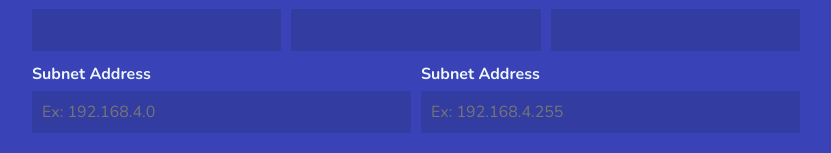
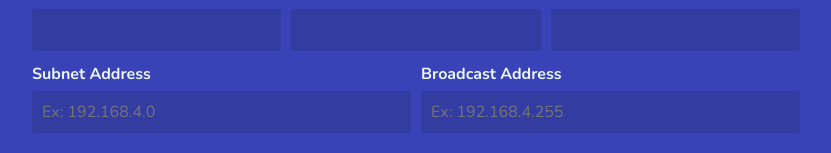
Before and after one commit to fernandonagase/masker, a React (Create React App) app: page / in a window 1280 px wide. Shown: the part 569-722 px from the top of the page, without its empty margins (224-1055 px from the left). Built offline with nearby package versions, Linux system fonts and the light colour scheme.

Commit message:
fix: fix broadcast address label

```diff
--- a/src/components/Calculator/index.tsx
+++ b/src/components/Calculator/index.tsx
@@ -48,7 +48,7 @@ function Calculator() {
                     </div>
                     <div className="input-row">
                         <Input name="subnet" label="Subnet Address" placeholder="Ex: 192.168.4.0" disabled />
-                        <Input name="broadcast" label="Subnet Address" placeholder="Ex: 192.168.4.255" disabled />
+                        <Input name="broadcast" label="Broadcast Address" placeholder="Ex: 192.168.4.255" disabled />
                     </div>
                 </div>
             </form>
```
